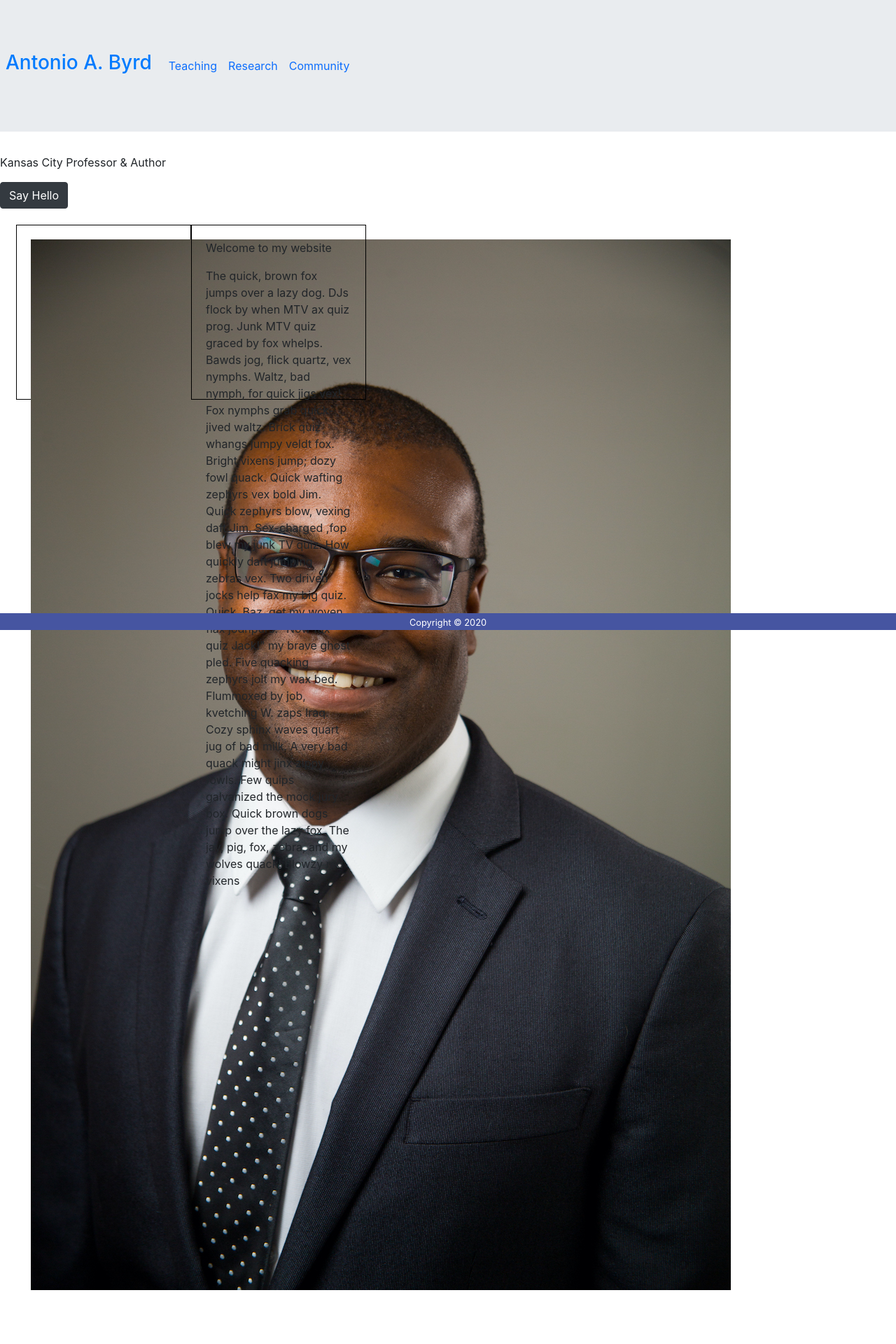
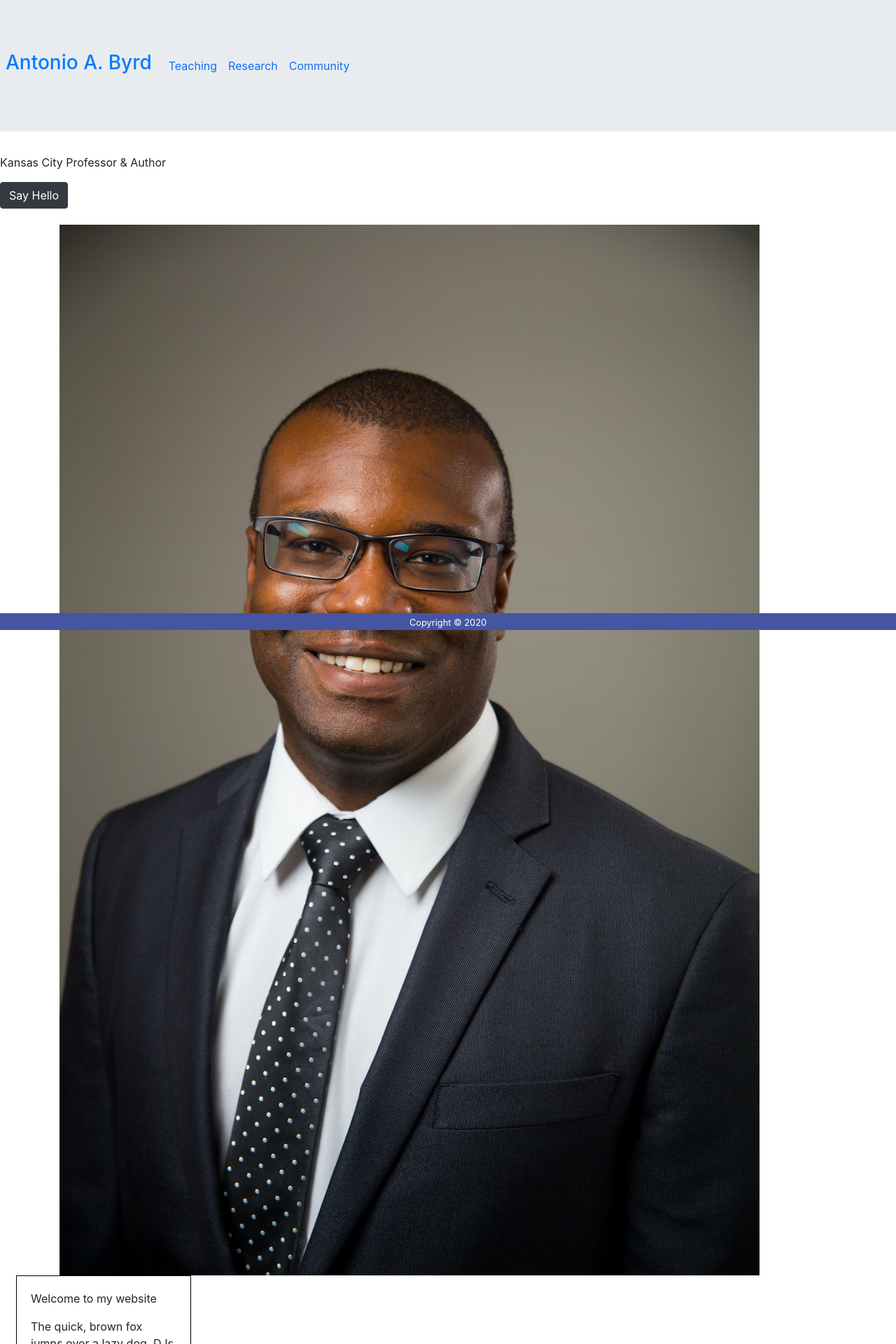
Before and after one commit to abyrd15/abyrd15.github.io, a Jekyll site: the page built from index.markdown, in a window 1280 px wide. Shown: the top 1920 px of the page at 70% size. Built offline with Jekyll 4.4.1, drawn with Linux system fonts in a browser that asks for light colours; nearby versions of some CDN libraries; before the commit the page ends 1843 px from its top, so only the background shows below that.

Commit message:
img fluid and container readded

```diff
--- a/_includes/home/section_welcome.html
+++ b/_includes/home/section_welcome.html
@@ -2,8 +2,8 @@
     <section>
         <div class="float-container">
 
-            <div class="float-child">
-                <img src="assets/css/images/Antonio Byrd Portrait-014-2807.jpg" alt="Image of Black man in suit">
+            <div class="container">
+                <img src="assets/css/images/Antonio Byrd Portrait-014-2807.jpg" class="img-fluid" alt="Image of Black man in suit">
             </div>
 
             <div class="float-child">
```
